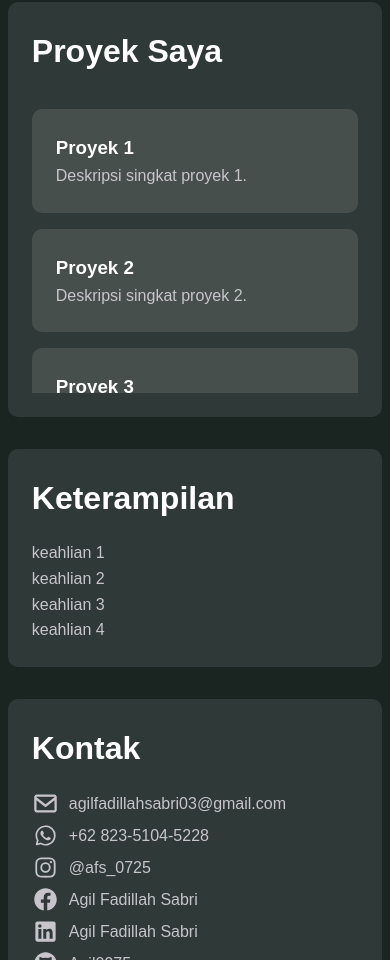
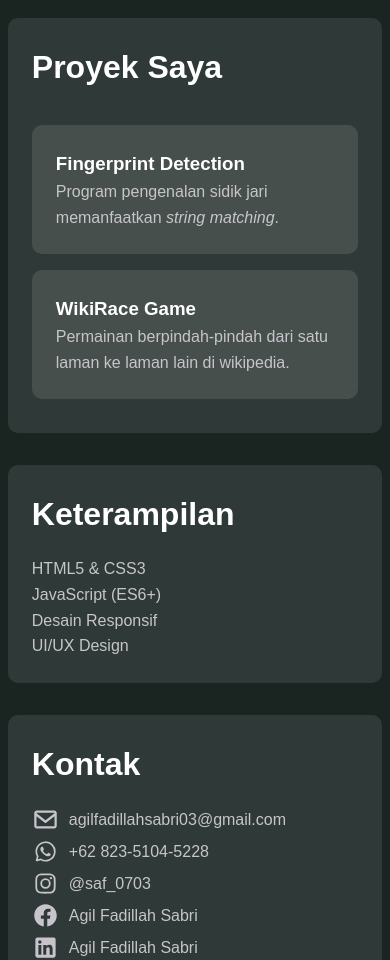
Before and after one commit to Agil0975/Portfolio, a plain HTML site: page src/page.html in a window 390 px wide. Shown: the part 1040-2000 px from the top of the page. Drawn offline with Linux system fonts and the light colour scheme.

Commit message:
style: add self image

```diff
--- a/src/page.html
+++ b/src/page.html
@@ -30,7 +30,7 @@
         </section>
 
         <figure id="me-img">
-            <img src="../img/fb_icon.svg" alt="Foto Saya">
+            <img src="../img/my_image.jpg" alt="Foto Saya">
         </figure>
     </header>
 
@@ -59,34 +59,34 @@
             <h2>Proyek Saya</h2>
             <ul>
                 <li>
-                    <a href="" target="_blank">
+                    <a href="https://github.com/NgokNgok04/Tubes3_Bang-Udah-Capek-Bang" target="_blank">
                         <article class="project-card">
-                            <h3>Proyek 1</h3>
-                            <p>Deskripsi singkat proyek 1.</p>
+                            <h3>Fingerprint Detection</h3>
+                            <p>Program pengenalan sidik jari memanfaatkan <i>string matching</i>.</p>
                         </article>
                     </a>
                 </li>
                 <li>
-                    <a href="" target="_blank">
+                    <a href="https://github.com/raflyhangga/Tubes2_BE_Penyelam_Handal" target="_blank">
                         <article class="project-card">
-                            <h3>Proyek 2</h3>
-                            <p>Deskripsi singkat proyek 2.</p>
+                            <h3>WikiRace Game</h3>
+                            <p>Permainan berpindah-pindah dari satu laman ke laman lain di wikipedia.</p>
                         </article>
                     </a>
                 </li>
                 <li>
-                    <a href="" target="_blank">
+                    <a href="https://github.com/DieroA/Algeo02-22006" target="_blank">
                         <article class="project-card">
-                            <h3>Proyek 3</h3>
-                            <p>Deskripsi singkat proyek 3.</p>
+                            <h3>Content-Based Image Retrieval</h3>
+                            <p>Sistem temu balik informasi dengan memanfaatkan gambar.</p>
                         </article>
                     </a>
                 </li>
                 <li>
-                    <a href="" target="_blank">
+                    <a href="https://github.com/Agil0975/Tucil2_13522006" target="_blank">
                         <article class="project-card">
-                            <h3>Proyek 4</h3>
-                            <p>Deskripsi singkat proyek 4.</p>
+                            <h3>Bézier Curve</h3>
+                            <p>Program pembuatan kurva Bézier dengan algoritma <i>divide and conquer</i>.</p>
                         </article>
                     </a>
                 </li>
@@ -96,10 +96,10 @@
         <section id="skills">
             <h2>Keterampilan</h2>
             <ul>
-                <li>keahlian 1</li>
-                <li>keahlian 2</li>
-                <li>keahlian 3</li>
-                <li>keahlian 4</li>
+                <li>HTML5 & CSS3</li>
+                <li>JavaScript (ES6+)</li>
+                <li>Desain Responsif</li>
+                <li>UI/UX Design</li>
             </ul>
         </section>
 
@@ -117,7 +117,7 @@
                 </li>
                 <li class="contact-item">
                         <img src="../img/ig_icon.svg" alt="Instagram">
-                        <a href="https://www.instagram.com/afs_0725/" target="_blank">@afs_0725</a>
+                        <a href="https://www.instagram.com/saf_0703/" target="_blank">@saf_0703</a>
                 </li>
                 <li class="contact-item">
                         <img src="../img/fb_icon.svg" alt="Facebook">
--- a/src/styles.css
+++ b/src/styles.css
@@ -306,6 +306,10 @@ footer p:hover {
         text-align: center;
     }
 
+    header figure {
+        margin-top: 1rem;
+    }
+
     #header-nav {
         position: sticky;
         top: 0;
```
Also changed, not shown: img/my_image.jpg (added).
